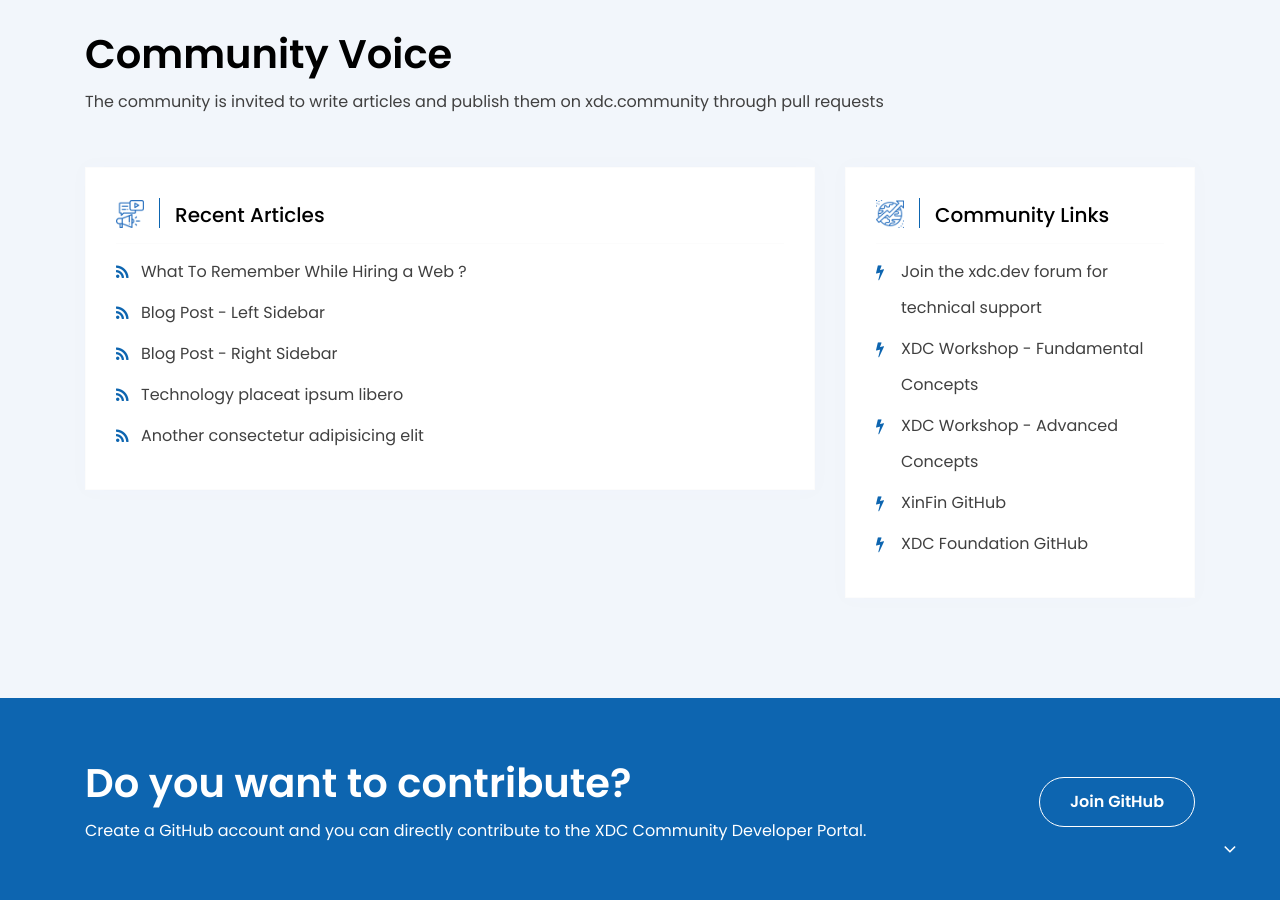
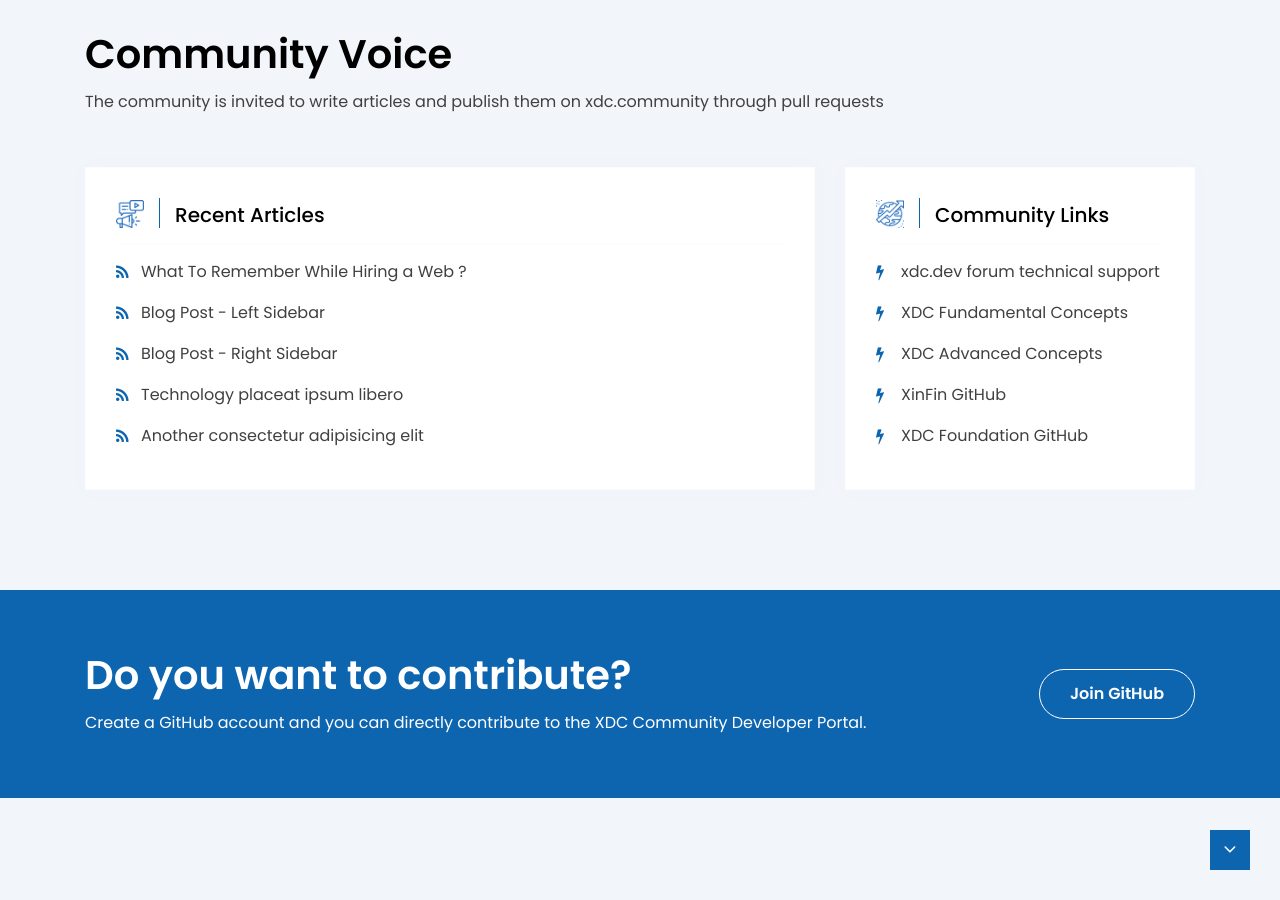
Before and after one commit to XDC-Community/XDC-Community.github.io, a Jekyll site: the page built from index.html, in a window 1280 px wide and 900 px high, scrolled down 5286 px. Built offline with Jekyll 4.4.1, drawn with Linux system fonts in a browser that asks for light colours.

Commit message:
Renaming community links

```diff
--- a/_data/trending_items.yml
+++ b/_data/trending_items.yml
@@ -1,10 +1,10 @@
-- title: Join the xdc.dev forum for technical support
+- title: xdc.dev forum technical support
   url: http://xdc.dev/
 
-- title: XDC Workshop - Fundamental Concepts
+- title: XDC Fundamental Concepts
   url: https://codedamn.com/learn/xdc-workshop
 
-- title: XDC Workshop - Advanced Concepts
+- title: XDC Advanced Concepts
   url: https://codedamn.com/learn/xdc-workshop-advanced
 
 - title: XinFin GitHub
```
